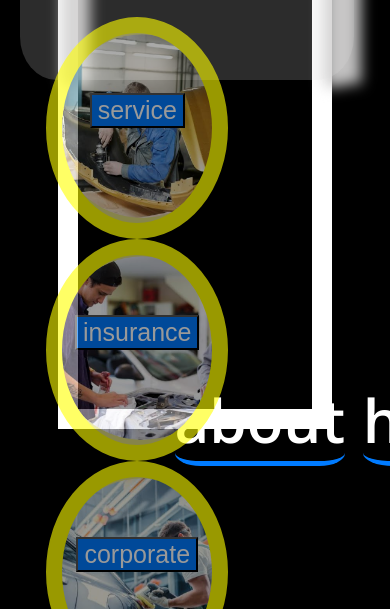
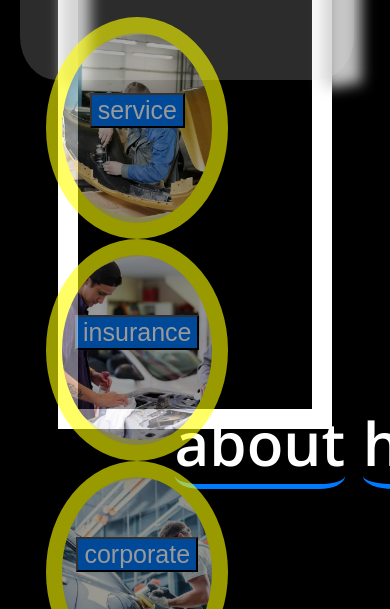
Before and after one commit to tumi267/panel_beter_exapmle, a plain HTML site: page index.html in a window 390 px wide. Shown: the part 491-1100 px from the top of the page. Drawn offline with nearby package versions, Linux system fonts and the light colour scheme.

Commit message:
added css

```diff
--- a/index.css
+++ b/index.css
@@ -269,7 +269,7 @@ body{
     .main_option_container{
         margin-top: 6%;
         margin-left: 8%;
-
+        width: 100%;
     }
     .btn_contain{
         display: flex;
@@ -277,7 +277,7 @@ body{
         max-width: 25%;
         margin-left: auto;
         margin-right: auto;
-        margin-top: 75%;
+        margin-top: 85%;
         margin-bottom: -10%;
     }
     .btncontact{
```
